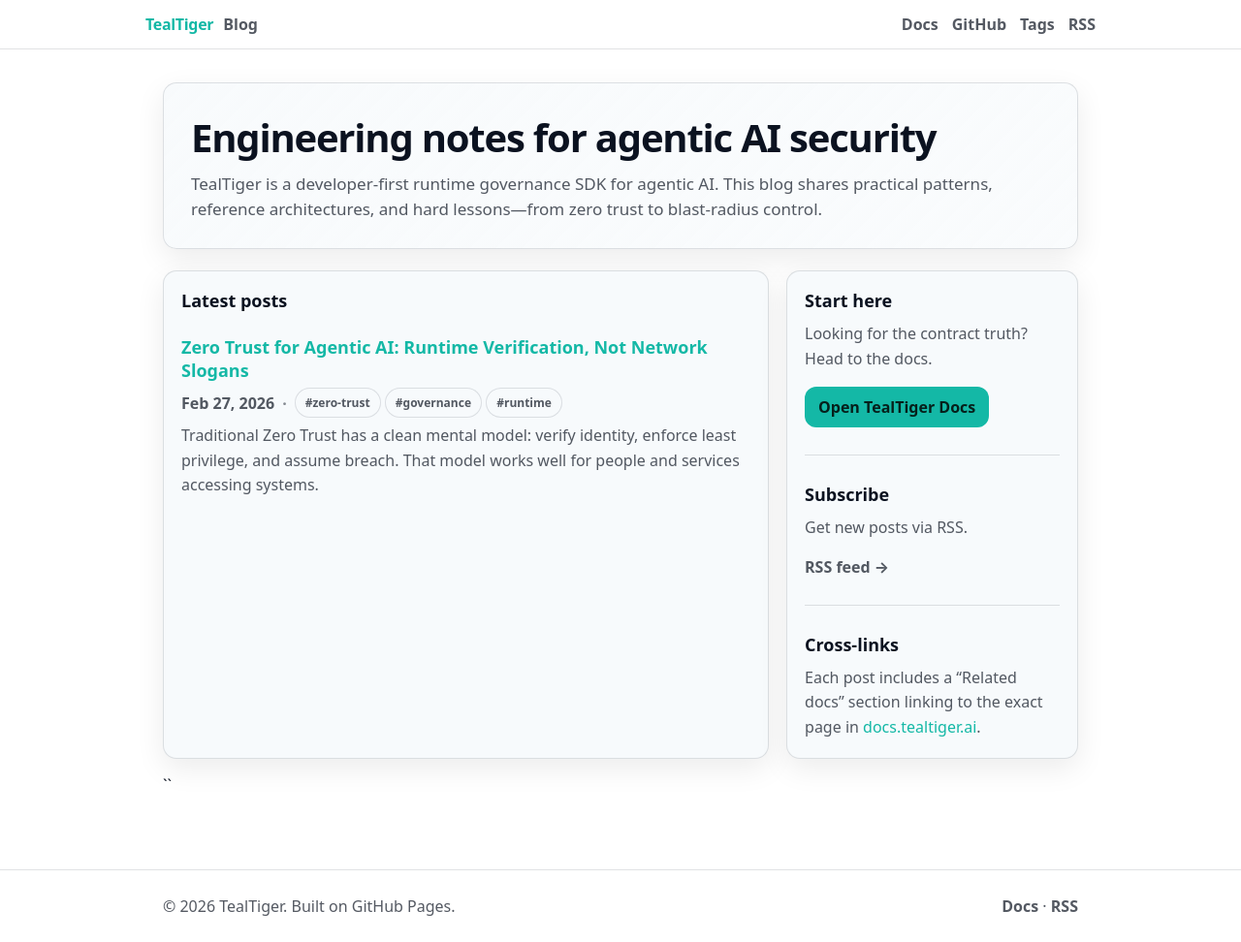
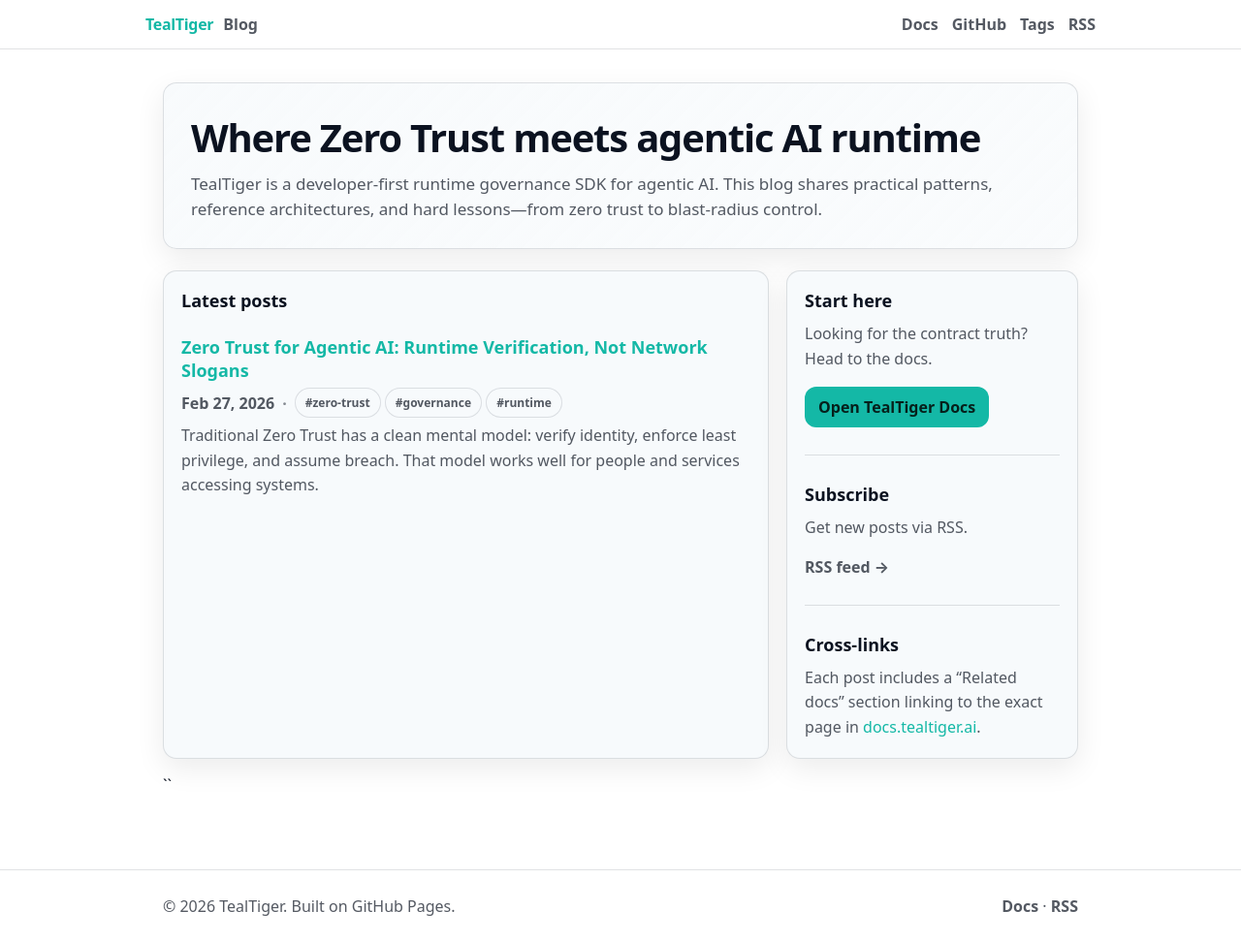
Before and after one commit to agentguard-ai/TealTiger-Blogs, a Jekyll site: the page built from index.md, in a window 1280 px wide and 972 px high. Shown: the whole window at 97% size. Built offline with Jekyll 4.4.1, drawn with Linux system fonts in a browser that asks for light colours.

Commit message:
Update index.md

```diff
--- a/index.md
+++ b/index.md
@@ -4,7 +4,7 @@
 ---
 
 <section class="hero">
-  <h1>Engineering notes for agentic AI security</h1>
+  <h1>Where Zero Trust meets agentic AI runtime</h1>
   <p>
     TealTiger is a developer-first runtime governance SDK for agentic AI. This blog shares practical patterns,
     reference architectures, and hard lessons—from zero trust to blast-radius control.
```
